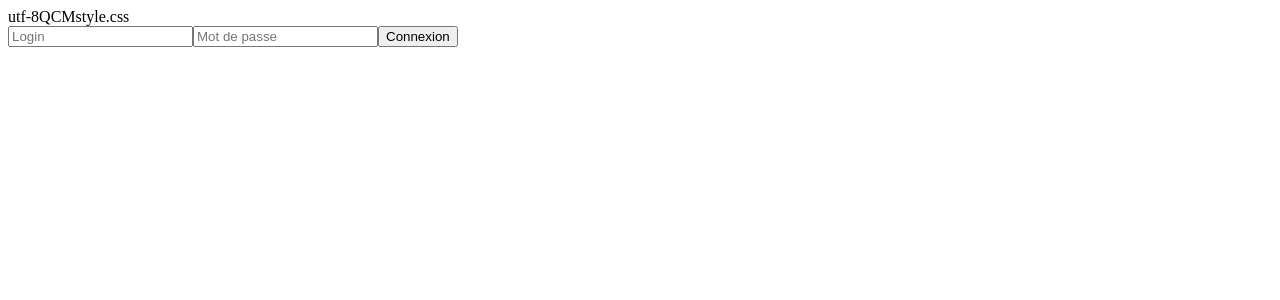
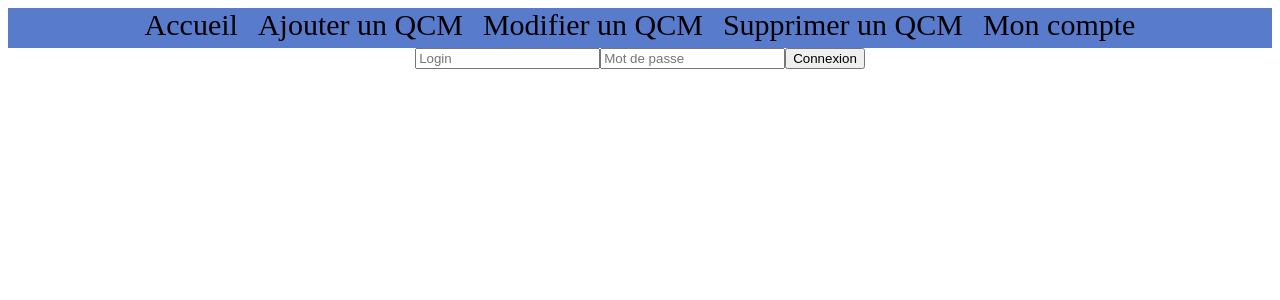
Before and after one commit to LeBorgne01/SiteQCM, a PHP site: page / in a window 1280 px wide. Shown: the top 300 px of the page. Run offline with PHP 8.4, Linux system fonts and the light colour scheme.

Commit message:
modif diverses
classe html
index.php
css ajouté

```diff
--- a/classes/html.php
+++ b/classes/html.php
@@ -7,13 +7,9 @@ class HTML{
 
 	public function __construct($_logo,$_charset,$_titre,$_css){
 		$this->logo = $_logo;
-		echo $this->logo;
 		$this->charset = $_charset;
-		echo $this->charset;
 		$this->titre = $_titre;
-		echo $this->titre;
 		$this->css = $_css;
-		echo $this->css;
 	}
 
 	public function meta_data(){
@@ -31,10 +27,23 @@ class HTML{
 		}
 
 		if(!is_null($this->css) && isset($this->css)){
-			$code .= '<link rel="stylesheet" href="../style/' . $this->css . '">';
+			$code .= '<link rel="stylesheet" href="style/' . $this->css . '">';
 		}
 
 		return $code;
 	}
+
+	public function menu_nav_prof(){
+		$code ='<nav>
+					<ul>
+						<li><a href="index.php">Accueil</a></li>
+						<li><a href="">Ajouter un QCM</a></li>
+						<li><a href="">Modifier un QCM</a></li>
+						<li><a href="">Supprimer un QCM</a></li>
+						<li><a href="">Mon compte</a></li>
+					</ul>
+				</nav>';
+		return $code;
+	}
 }
 ?>
--- a/index.php
+++ b/index.php
@@ -13,6 +13,12 @@ include("classes/HTML.php");
 	?>
 </head>
 <body>
+	<nav>
+		<?php
+		echo $html->menu_nav_prof();
+		?>
+	</nav>
+	<main>
 		<?php
 		$form_connexion = new form("connexion","form_connexion.php","post","");
 		$form_connexion->set_input("text","id","Login",1);
@@ -20,5 +26,6 @@ include("classes/HTML.php");
 		$form_connexion->set_submit("validerconnexion","Connexion");
 		$form_connexion->get_form();
 		?>
+	</main>
 </body>
 </html>
--- a/style/style.css
+++ b/style/style.css
@@ -0,0 +1,56 @@
+main
+{
+	text-align: center;
+	height: 100%;
+	position: relative;
+	margin: auto;
+}
+
+nav
+{
+	position: sticky;
+	z-index: 10;
+	margin: 0 auto;
+	padding: 0;
+	top: 0;
+	width: 100%;
+	height: 40px;
+	background-color: #597BCC;
+}
+
+nav ul
+{
+	padding: 0;
+	margin: 0 auto;
+	list-style-type: none;
+	display: table;
+}
+
+nav ul li
+{
+	top: 5px;
+	margin: 0;
+	padding: 0;
+	float: left;
+	height: 40px;
+	vertical-align: middle;
+}
+
+nav ul li a
+{
+	position: relative;
+	float: left;
+	background-color: #597BCC;
+	color: black;
+	text-decoration: none;
+	text-align: center;
+	padding-left: 10px;
+	padding-right: 10px;
+	display: block;
+	font-size: 30px;
+	height: 100%;
+}
+
+nav ul li a:hover {
+	background-color:#BCD0FF;
+}
```
Lines whose indentation alone changed are shown as unchanged.
